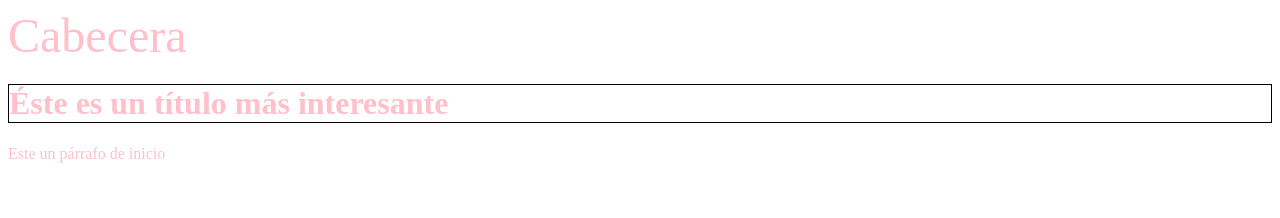
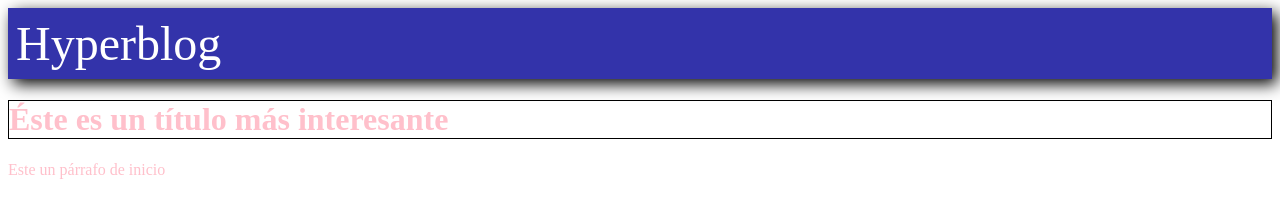
Before and after one commit to qttz/Hyperblog, a plain HTML site: page index.html in a window 1280 px wide. Drawn offline with Linux system fonts and the light colour scheme.

Commit message:
cabecera con diseño azul y sombra

```diff
--- a/index.html
+++ b/index.html
@@ -10,7 +10,7 @@
 <body>
     <div id="container">
         <div id="cabecera">
-            Cabecera
+            Hyperblog
         </div>
         <div id="post">
             <h1>Éste es un título más interesante</h1>
--- a/style.css
+++ b/style.css
@@ -9,4 +9,13 @@ h1 {
 
 #cabecera {
     font-size: 3rem;
+    background-color: #33A;
+    color: white;
+    margin: 0;
+    padding: .5rem;
+    box-shadow: 5px 5px 15px black;
 }
+
+.post {
+    font-size: 1em;
+}
```
